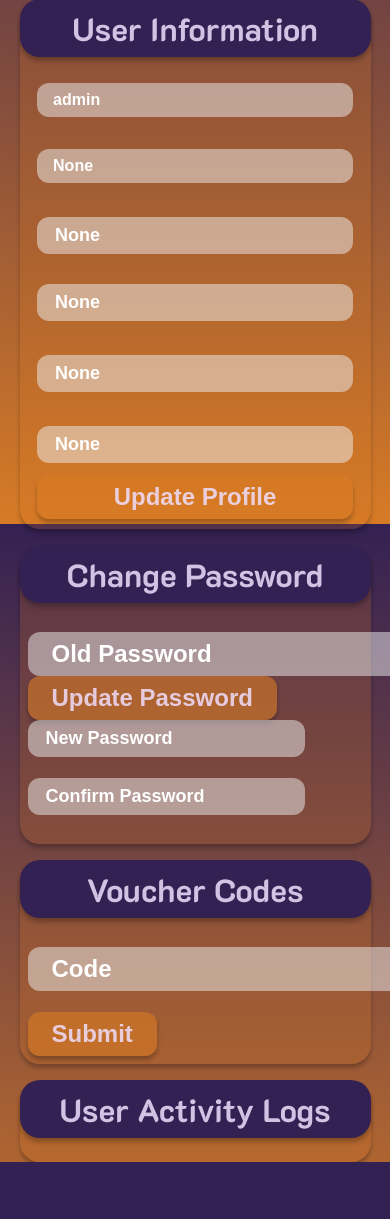
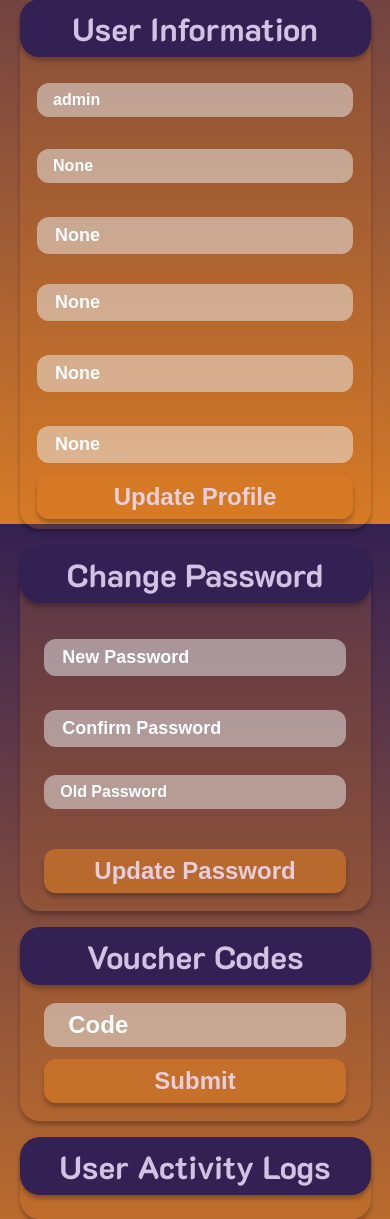
Before and after one commit to HackMerced/HackMerced-IX-Live, a Flask app: page /profile in a window 390 px wide; the page is wider, and only the part inside the window is pictured. Shown: the part 320-1539 px from the top of that part. Before the commit the page ends 1482 px from the top of that part, so only its background shows below. Run offline with Flask 3, Linux system fonts and the light colour scheme; a user stored in the database is signed in; data comes from the database, SQL or seed files in the repository; data that the repository does not hold is empty.

Commit message:
More Profile page responsiveness fixes

```diff
--- a/web/static/css/style.css
+++ b/web/static/css/style.css
@@ -425,7 +425,7 @@ input[type="submit"] {
 	font-size: var(--font-huge);
 	font-weight: var(--font-heavier);
 }
-#profile-edit-form{
+#profile-edit-form, #profile-password-form, #profile-code-form{
 	width: 100%;
   	display: flex;
 	justify-content: center;
@@ -754,7 +754,13 @@ input[type="submit"] {
 		font-size: medium;
 	}
 	/*End Profile*/
-
+	.order-rows :nth-child(1) {
+		order: 3;
+		flex-direction: column-reverse;
+	}
+	.order-rows :nth-child(2) {
+		flex-direction: column-reverse;
+	}
 
 }
 
--- a/web/templates/profile.html
+++ b/web/templates/profile.html
@@ -55,15 +55,16 @@
 			<div class="article">
 				<form id="profile-password-form">
 					<br>
-					<div class="row">
-						<div class="column left">
-							<input type="password" id="oldPass" name="oldPass" placeholder="Old Password" />
-							<input type="submit" id="profile-password-submit" value="Update Password" />
+					<div class="flexbox-container order-rows">
+						<div class="flexbox-container-child">
+								<input class="flexbox-item" type="password" id="oldPass" name="oldPass" placeholder="Old Password" />
+								<input class="flexbox-item" type="submit" id="profile-password-submit" value="Update Password" />
 						</div>
-						<div class="column">
-							<input type="password" id="password" name="password" placeholder="New Password" /><br><br>
-							<input type="password" id="confirm"  name="confirm"  placeholder="Confirm Password" /><br><br>
+						<div class="flexbox-container-child">
+							<input class="flexbox-item" type="password" id="password" name="password" placeholder="New Password" />
+							<input class="flexbox-item" type="password" id="confirm"  name="confirm"  placeholder="Confirm Password" />
 						</div>
+
 					</div>
 				</form>
 			</div>
@@ -76,11 +77,11 @@
 			<div class="article">
 				<form id="profile-code-form">
 					<br>
-					<div class="row">
-						<div class="column left">
-							<input type="text" id="code" name="code" placeholder="Code" /><br><br>
+					<div class="flexbox-container">
+						<div class="flexbox-container-child">
+							<input type="text" id="code" name="code" placeholder="Code" />
 						</div>
-						<div class="column">
+						<div class="flexbox-container-child">
 							<input type="submit" id="profile-code-submit" value="Submit" />
 						</div>
 					</div>
```
